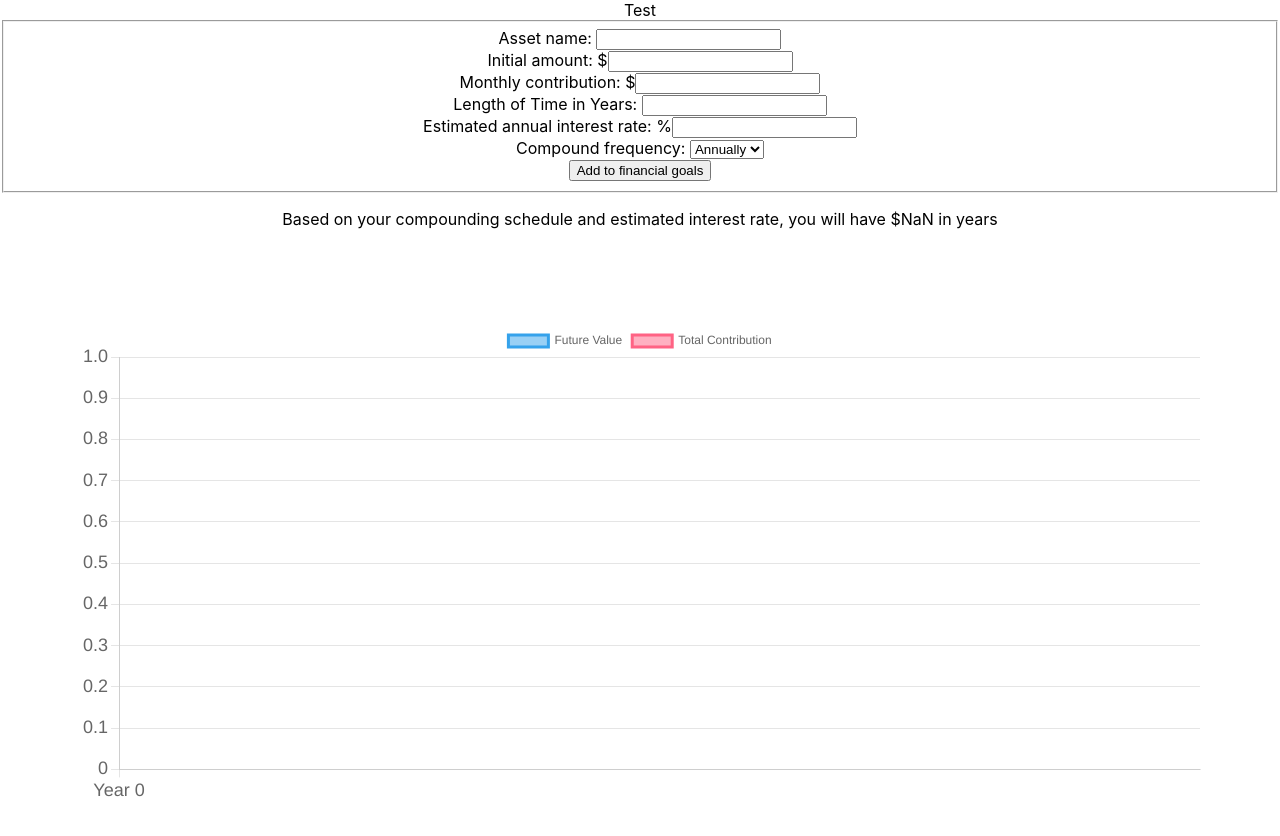
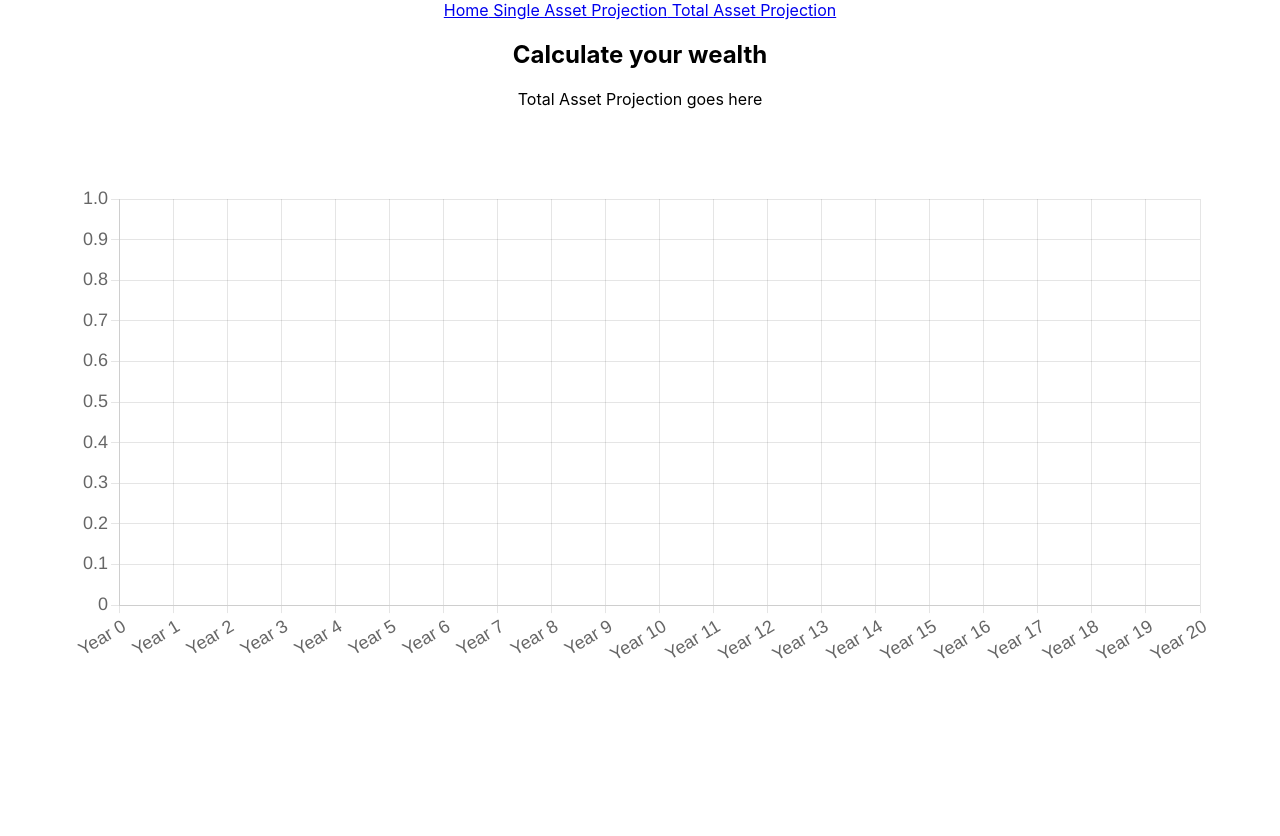
Before and after one commit to nadiah-m/wealth-tracker, a React (Create React App) app in the folder client/: page /TotalAssetProjection in a window 1280 px wide. Shown: the top 836 px of the page. After the commit the page ends 800 px from the top, so only its background shows below. Built offline with nearby package versions, Linux system fonts and the light colour scheme.

Commit message:
total asset projection singleAsset

```diff
--- a/client/package.json
+++ b/client/package.json
@@ -10,6 +10,7 @@
     "react": "^17.0.2",
     "react-chartjs-2": "^4.0.1",
     "react-dom": "^17.0.2",
+    "react-router-dom": "^6.2.1",
     "react-scripts": "5.0.0",
     "web-vitals": "^2.1.4"
   },
--- a/client/src/App.js
+++ b/client/src/App.js
@@ -1,12 +1,43 @@
 import React from "react";
 import "./App.css";
-import AssetForm from "./Pages/AssetForm";
+import { useState } from "react";
+import { Routes, Route, Link, Navigate } from "react-router-dom";
+import SingleAssetProjection from "./Pages/SingleAssetProjection/SingleAssetProjection";
+import TotalAssetProjection from "./Pages/TotalAssetProjection/TotalAssetProjection";
+import Home from "./Pages/Home/Home";
 
 function App() {
+  const [assets, setAssets] = useState([]);
+
+  const addAssets = (asset) => {
+    setAssets([...assets, asset]);
+  };
+
   return (
     <div className="App">
-      Test
-      <AssetForm />
+      <nav>
+        <Link to="/">Home</Link>
+        <Link to="/SingleAssetProjection"> Single Asset Projection</Link>
+        <Link to="/TotalAssetProjection"> Total Asset Projection</Link>
+      </nav>
+      <h2>Calculate your wealth</h2>
+      <main>
+        <Routes>
+          <Route path="/" element={<Home />} />
+          <Route
+            path="/SingleAssetProjection"
+            element={
+              <SingleAssetProjection addAssets={addAssets} assets={assets} />
+            }
+          />
+          <Route
+            path="/TotalAssetProjection"
+            element={
+              <TotalAssetProjection addAssets={addAssets} assets={assets} />
+            }
+          />
+        </Routes>
+      </main>
     </div>
   );
 }
--- /dev/null
+++ b/client/src/Components/AssetForm.jsx
@@ -0,0 +1,57 @@
+function AssetForm(props) {
+  return (
+    <>
+      <form onSubmit={props.handleSubmit}>
+        <fieldset>
+          <label>Asset name: </label>
+          <input
+            type="text"
+            value={props.assetName}
+            onChange={(e) => props.setAssetName(e.target.value)}
+          />
+          <br />
+          <label>Initial amount: $</label>
+          <input
+            type="number"
+            value={props.initialAmt}
+            onChange={(e) => props.setInitialAmt(e.target.value)}
+          />
+          <br />
+          <label>Monthly contribution: $</label>
+          <input
+            type="number"
+            value={props.contrAmt}
+            onChange={(e) => props.setContrAmt(e.target.value)}
+          />
+          <br />
+          <label>Length of Time in Years: </label>
+          <input
+            type="number"
+            value={props.years}
+            onChange={(e) => props.setYears(e.target.value)}
+          />
+          <br />
+          <label>Estimated annual interest rate: %</label>
+          <input
+            type="number"
+            value={props.intRate}
+            onChange={(e) => props.setIntRate(e.target.value)}
+          />
+          <br />
+          <label>Compound frequency: </label>
+          <select
+            value={props.frequency}
+            onChange={(e) => props.setFrequency(e.target.value)}
+          >
+            <option value="1">Annually</option>
+            <option value="12">Monthly</option>
+          </select>
+          <br />
+          <button>Add to financial goals</button>
+        </fieldset>
+      </form>
+    </>
+  );
+}
+
+export default AssetForm;
--- /dev/null
+++ b/client/src/Pages/Home/Home.jsx
@@ -0,0 +1,5 @@
+function Home() {
+  return <>Dashboard of current assets and liabilities</>;
+}
+
+export default Home;
--- a/client/src/Pages/AssetForm.jsx
+++ b/client/src/Pages/SingleAssetProjection/SingleAssetProjection.jsx
@@ -2,10 +2,11 @@ import React from "react";
 import { useState } from "react";
 import { Line } from "react-chartjs-2";
 import Chart from "chart.js/auto";
+import AssetForm from "../../Components/AssetForm";
 
 //individual asset to add and calculate future projections
 
-function AssetForm() {
+function SingleAssetProjection(props) {
   const [assetName, setAssetName] = useState("");
   const [frequency, setFrequency] = useState(1);
   const [initialAmt, setInitialAmt] = useState("");
@@ -33,20 +34,13 @@ function AssetForm() {
     let rate = Math.pow(1 + r / n, n / 12) - 1;
     let fRate = Math.pow(1 + rate, nper);
     let futureValue = P * fRate + A * ((fRate - 1) / rate);
-    let futureValueComma = futureValue.toLocaleString("en-US", {
-      maximumFractionDigits: 2,
-    });
-    console.log(futureValueComma);
     futureValues.push(futureValue.toFixed(2));
   }
-
-  console.log(futureValues);
 
   const finalFutureValue = Number(futureValues[futureValues.length - 1]);
   const finalFVNr = finalFutureValue.toLocaleString("en-US", {
     maximumFractionDigits: 2,
   });
-  console.log(finalFVNr);
 
   const presentValues = [];
 
@@ -64,8 +58,8 @@ function AssetForm() {
         fill: false,
         borderColor: "rgb(53, 162, 235)",
         backgroundColor: "rgba(53, 162, 235, 0.5)",
-        pointBorderWidth: 5,
-        pointRadius: 8,
+        pointBorderWidth: 3,
+        pointRadius: 5,
         // tension: 0.1,
       },
       {
@@ -74,8 +68,8 @@ function AssetForm() {
         fill: false,
         borderColor: "rgb(255, 99, 132)",
         backgroundColor: "rgba(255, 99, 132, 0.5)",
-        pointBorderWidth: 5,
-        pointRadius: 8,
+        pointBorderWidth: 3,
+        pointRadius: 5,
         tension: 0.4,
       },
     ],
@@ -108,66 +102,33 @@ function AssetForm() {
       intRate,
       frequency,
       years,
+      futureValues,
     };
-    console.log(asset);
-    // console.log("Handlesubmit fv", futureValue);
+    props.addAssets(asset);
+    // console.log(asset);
   };
 
   return (
     <>
-      <form onSubmit={handleSubmit}>
-        <fieldset>
-          <label>Asset name: </label>
-          <input
-            type="text"
-            value={assetName}
-            onChange={(e) => setAssetName(e.target.value)}
-          />
-          <br />
-          <label>Initial amount: $</label>
-          <input
-            type="number"
-            value={initialAmt}
-            onChange={(e) => setInitialAmt(e.target.value)}
-          />
-          <br />
-          <label>Monthly contribution: $</label>
-          <input
-            type="number"
-            value={contrAmt}
-            onChange={(e) => setContrAmt(e.target.value)}
-          />
-          <br />
-          <label>Length of Time in Years: </label>
-          <input
-            type="number"
-            value={years}
-            onChange={(e) => setYears(e.target.value)}
-          />
-          <br />
-          <label>Estimated annual interest rate: %</label>
-          <input
-            type="number"
-            value={intRate}
-            onChange={(e) => setIntRate(e.target.value)}
-          />
-          <br />
-          <label>Compound frequency: </label>
-          <select
-            value={frequency}
-            onChange={(e) => setFrequency(e.target.value)}
-          >
-            <option value="1">Annually</option>
-            <option value="12">Monthly</option>
-          </select>
-          <br />
-          <button>Add to financial goals</button>
-        </fieldset>
-      </form>
+      <AssetForm
+        assetName={assetName}
+        initialAmt={initialAmt}
+        contrAmt={contrAmt}
+        intRate={intRate}
+        frequency={frequency}
+        years={years}
+        handleSubmit={handleSubmit}
+        setAssetName={setAssetName}
+        setInitialAmt={setInitialAmt}
+        setContrAmt={setContrAmt}
+        setYears={setYears}
+        setIntRate={setIntRate}
+        setFrequency={setFrequency}
+      />
 
       <p>
         Based on your compounding schedule and estimated interest rate, you will
-        have ${finalFVNr} in {years} years
+        have ${finalFVNr} in {years} years from {assetName}.
       </p>
 
       <Line data={data} options={options} />
@@ -175,4 +136,4 @@ function AssetForm() {
   );
 }
 
-export default AssetForm;
+export default SingleAssetProjection;
--- /dev/null
+++ b/client/src/Pages/TotalAssetProjection/TotalAssetProjection.jsx
@@ -0,0 +1,63 @@
+import { useState } from "react";
+import { Line } from "react-chartjs-2";
+import Chart from "chart.js/auto";
+
+function TotalAssetProjection(props) {
+  console.log(props.assets);
+
+  //graph with all assets selected
+
+  //array of objects of individual assets
+
+  //const assets = [{},{},{}]
+
+  const labels = [];
+
+  for (let i = 0; i <= 20; i++) {
+    labels.push("Year " + i);
+  }
+
+  const dataAssets = props.assets.map((asset) => ({
+    label: asset.assetName,
+    data: asset.futureValues,
+    fill: false,
+    borderColor: "rgb(53, 162, 235)",
+    backgroundColor: "rgba(53, 162, 235, 0.5)",
+    pointBorderWidth: 3,
+    pointRadius: 5,
+  }));
+
+  console.log("dataAssets", dataAssets);
+
+  const data = {
+    labels: labels,
+    datasets: dataAssets,
+  };
+
+  const options = {
+    layout: { padding: 80 },
+    scales: {
+      y: {
+        ticks: {
+          font: {
+            size: 18,
+          },
+        },
+      },
+      x: {
+        ticks: {
+          font: { size: 18 },
+        },
+      },
+    },
+  };
+
+  return (
+    <>
+      Total Asset Projection goes here
+      <Line data={data} options={options} />
+    </>
+  );
+}
+
+export default TotalAssetProjection;
--- a/client/src/index.js
+++ b/client/src/index.js
@@ -2,11 +2,14 @@ import React from 'react';
 import ReactDOM from 'react-dom';
 import './index.css';
 import App from './App';
+import { BrowserRouter } from "react-router-dom";
 import reportWebVitals from './reportWebVitals';
 
 ReactDOM.render(
   <React.StrictMode>
+    <BrowserRouter>
     <App />
+    </BrowserRouter>
   </React.StrictMode>,
   document.getElementById('root')
 );
```
Also changed, not shown: 1 other file (tests, documents, lock files or other folders).
